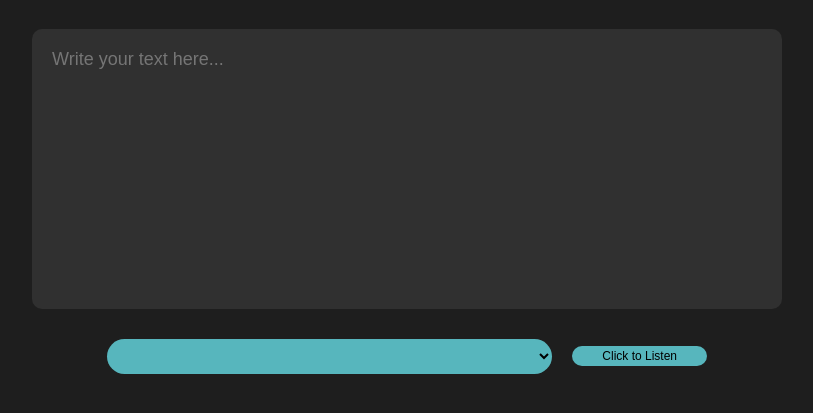
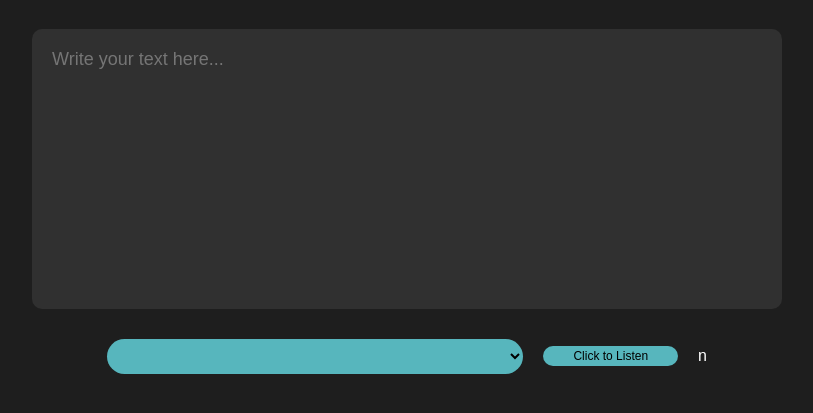
Before and after one commit to Salmarahmati/Converter, a plain HTML site: page index.html in a window 1280 px wide. Shown: the part 225-638 px from the top of the page, without its empty margins (233-1046 px from the left). Drawn offline with Linux system fonts and the light colour scheme.

Commit message:
this is a test1

```diff
--- a/index.html
+++ b/index.html
@@ -16,6 +16,7 @@
         <div class="row">
             <select></select>
             <button>Click to Listen</button>
+            n
         </div>
     </div>
     <script src="script.js"></script>
```
